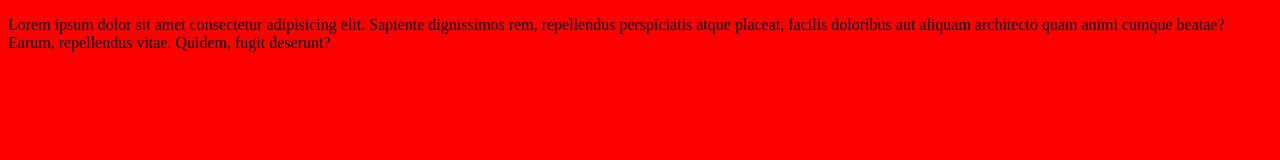
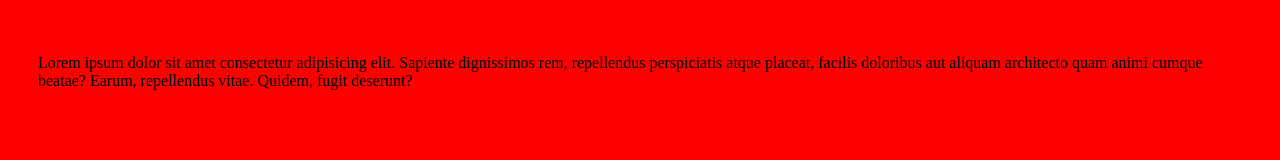
Before and after one commit to Mohammad81Nik/git-one, a plain HTML site: page index.html in a window 1280 px wide. Drawn offline with Linux system fonts and the light colour scheme.

Commit message:
Added a padding

```diff
--- a/style.css
+++ b/style.css
@@ -1,3 +1,4 @@
 body {
-    background-color: red
+    background-color: red;
+    padding: 30px;
 }
```
